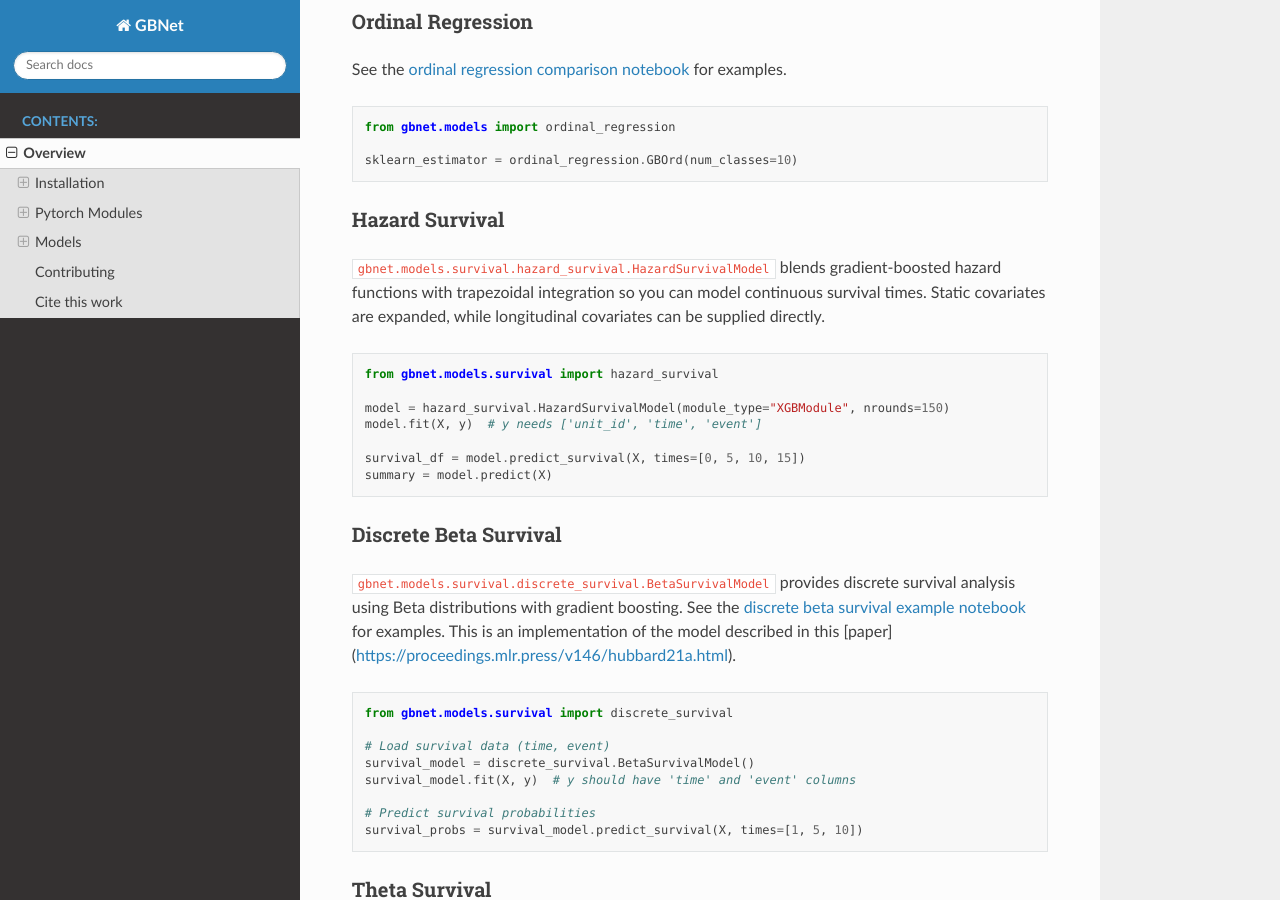
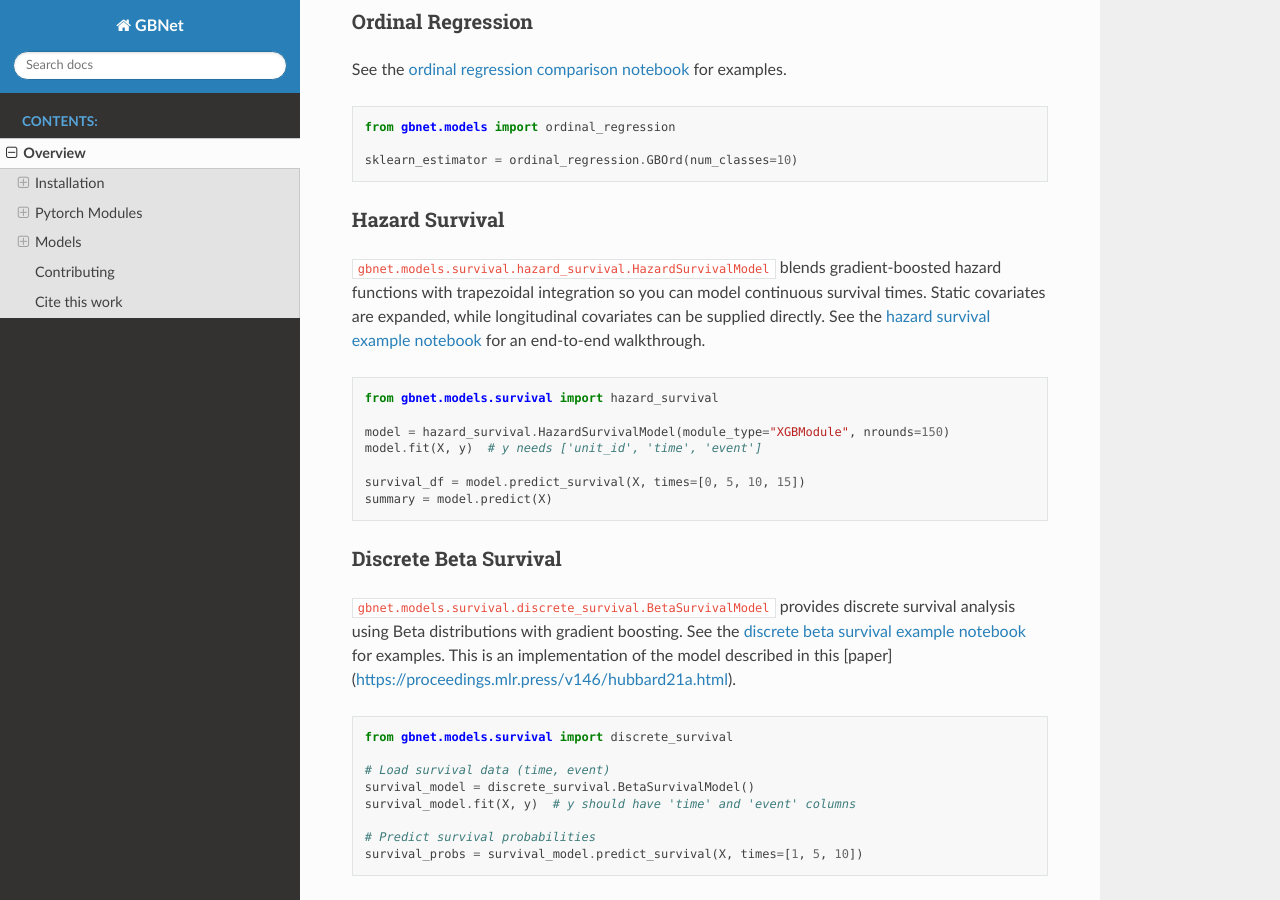
Before and after one commit to mthorrell/gbnet, a Sphinx documentation site: the page built from docs/source/overview.rst, in a window 1280 px wide and 900 px high, scrolled down 5471 px. Built offline with Sphinx 7.4.7 and the Read the Docs theme 3.1.0, drawn with Linux system fonts in a browser that asks for light colours; pages that are not in the unit, such as notebooks, are missing from menus.

Commit message:
added example notebook links

```diff
--- a/docs/source/overview.rst
+++ b/docs/source/overview.rst
@@ -251,7 +251,7 @@ See the `ordinal regression comparison notebook <https://github.com/mthorrell/gb
 Hazard Survival
 ~~~~~~~~~~~~~~
 
-``gbnet.models.survival.hazard_survival.HazardSurvivalModel`` blends gradient-boosted hazard functions with trapezoidal integration so you can model continuous survival times. Static covariates are expanded, while longitudinal covariates can be supplied directly.
+``gbnet.models.survival.hazard_survival.HazardSurvivalModel`` blends gradient-boosted hazard functions with trapezoidal integration so you can model continuous survival times. Static covariates are expanded, while longitudinal covariates can be supplied directly. See the `hazard survival example notebook <https://github.com/mthorrell/gbnet/blob/main/examples/hazard_survival_example.ipynb>`_ for an end-to-end walkthrough.
 
 .. code-block:: python
 
```
Also changed, not shown: README.md (+1 -1 lines), gbnet/models/README.md.
